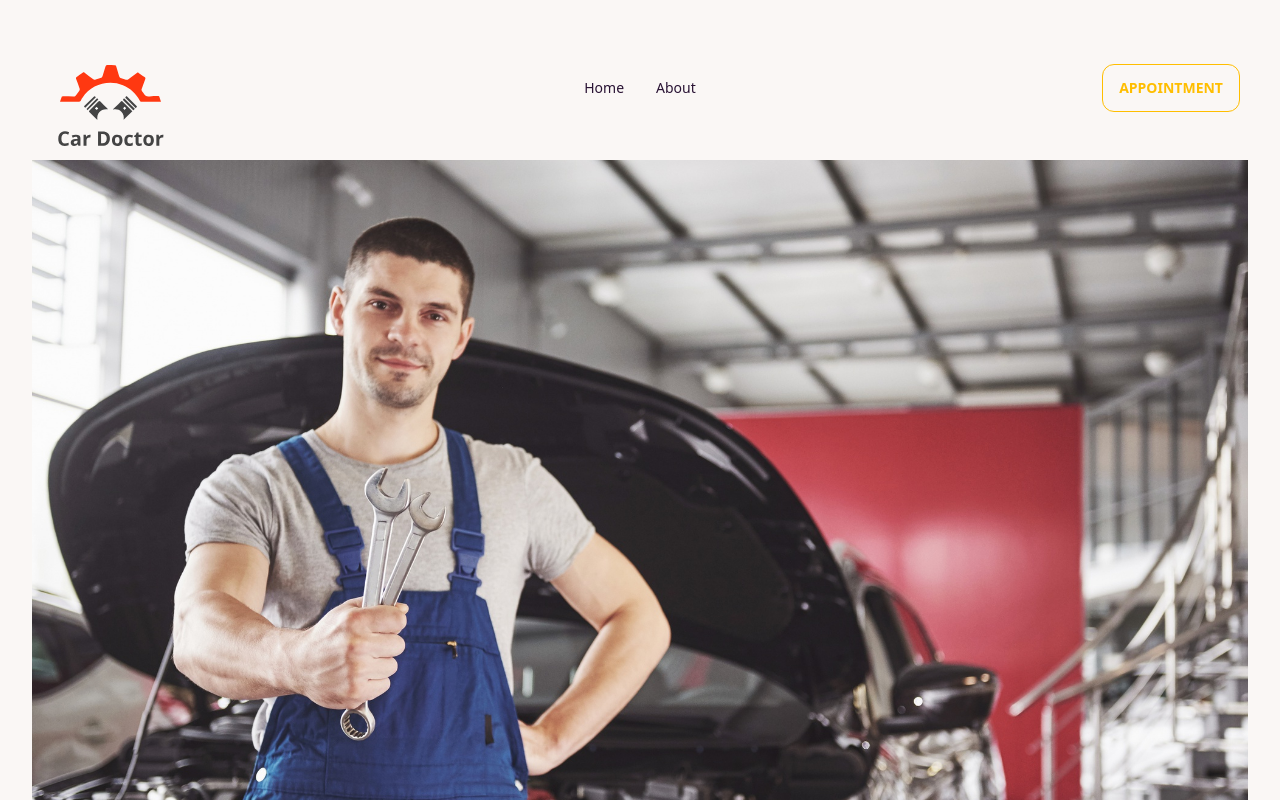
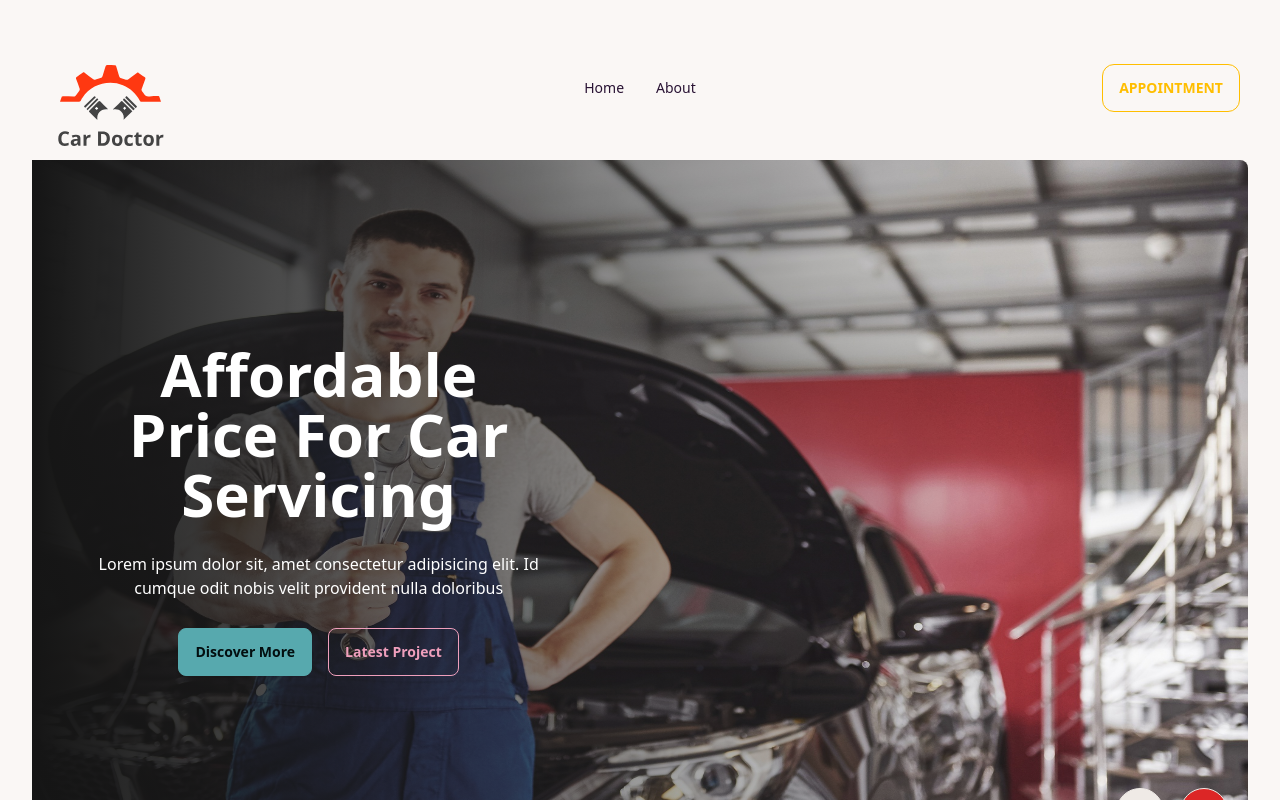
Before and after one commit to AsifAhmedSahil/Car-Service-Client, a React (Vite) app: page / in a window 1280 px wide. Shown: the top 800 px of the page. Built offline with nearby package versions, Linux system fonts and the light colour scheme.

Commit message:
Style Banner Component With Gradient Overlay

```diff
--- a/src/App.jsx
+++ b/src/App.jsx
@@ -1,17 +1,11 @@
-import { useState } from 'react'
-import reactLogo from './assets/react.svg'
-import viteLogo from '/vite.svg'
-import './App.css'
+import { useState } from "react";
+
+import "./App.css";
 
 function App() {
-  const [count, setCount] = useState(0)
+  const [count, setCount] = useState(0);
 
-  return (
-    <>
-
-      <h1 className='bg-red-700'>sahil</h1>
-    </>
-  )
+  return <></>;
 }
 
-export default App
+export default App;
--- a/src/Pages/Home/Banner/Banner.jsx
+++ b/src/Pages/Home/Banner/Banner.jsx
@@ -1,19 +1,29 @@
 import React from "react";
-import img1 from "../../../assets/images/banner/1.jpg"
-import img2 from "../../../assets/images/banner/2.jpg"
-import img3 from "../../../assets/images/banner/3.jpg"
-import img4 from "../../../assets/images/banner/4.jpg"
-import img5 from "../../../assets/images/banner/5.jpg"
-import img6 from "../../../assets/images/banner/6.jpg"
+import img1 from "../../../assets/images/banner/1.jpg";
+import img2 from "../../../assets/images/banner/2.jpg";
+import img3 from "../../../assets/images/banner/3.jpg";
+import img4 from "../../../assets/images/banner/4.jpg";
 
 const Banner = () => {
   return (
-    <div className="carousel w-full">
+    <div className="carousel w-full h-[700px]">
       <div id="slide1" className="carousel-item relative w-full">
-        <img
-          src={img1}
-          className="w-full"
-        />
+        <img src={img1} className="w-full rounded-lg" />
+        <div className="absolute h-full flex items-center left-0 top-0 bg-gradient-to-r from-[#151515] to-[rgba(21,21,21,0)]">
+          <div className="text-white space-y-7 w-1/2 pl-12">
+            <h2 className="text-6xl font-bold">Affordable Price For Car Servicing</h2>
+            <p>
+              Lorem ipsum dolor sit, amet consectetur adipisicing elit. Id
+              cumque odit nobis velit provident nulla doloribus
+            </p>
+            <div>
+              <button className="btn btn-active btn-primary rounded-lg mr-4">Discover More</button>
+              <button className="btn btn-outline btn-secondary rounded-lg">
+                Latest Project
+              </button>
+            </div>
+          </div>
+        </div>
         <div className="absolute flex justify-end transform -translate-y-1/2 left-5 right-5 bottom-0">
           <a href="#slide4" className="btn btn-circle mr-4">
             ❮
@@ -24,10 +34,7 @@
         </div>
       </div>
       <div id="slide2" className="carousel-item relative w-full">
-        <img
-          src={img2}
-          className="w-full"
-        />
+        <img src={img2} className="w-full" />
         <div className="absolute flex justify-end transform -translate-y-1/2 left-5 right-5 bottom-0">
           <a href="#slide1" className="btn btn-circle mr-4">
             ❮
@@ -38,10 +45,7 @@
         </div>
       </div>
       <div id="slide3" className="carousel-item relative w-full">
-        <img
-          src={img3}
-          className="w-full"
-        />
+        <img src={img3} className="w-full" />
         <div className="absolute flex justify-end transform -translate-y-1/2 left-5 right-5 bottom-0">
           <a href="#slide2" className="btn btn-circle mr-4">
             ❮
@@ -52,10 +56,7 @@
         </div>
       </div>
       <div id="slide4" className="carousel-item relative w-full">
-        <img
-          src={img4}
-          className="w-full"
-        />
+        <img src={img4} className="w-full" />
         <div className="absolute flex justify-end transform -translate-y-1/2 left-5 right-5 bottom-0">
           <a href="#slide3" className="btn btn-circle mr-4">
             ❮
@@ -65,8 +66,6 @@
           </a>
         </div>
       </div>
-
-
     </div>
   );
 };
```
